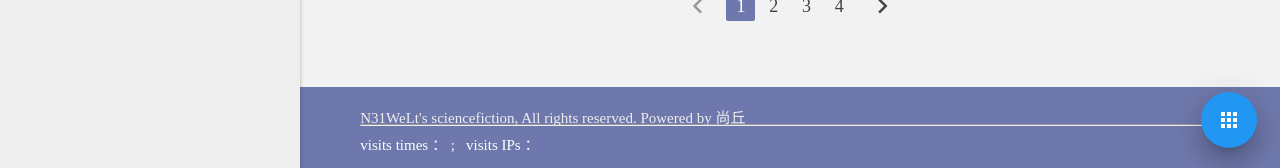
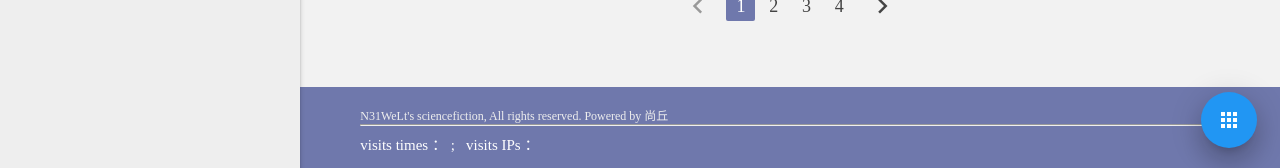
Before and after one commit to keepwalk/keepwalk.github.io, a Jekyll site: the page built from index.html, in a window 1280 px wide and 1357 px high. Shown: the part 1186-1354 px from the top of the window. Built offline with Jekyll 4.4.1, drawn with Linux system fonts in a browser that asks for light colours; the list of posts is cut into pages by our own code; comment, search, counter and statistics services are not loaded.

Commit message:
Update page.sass

```diff
--- a/assets/css/page.sass
+++ b/assets/css/page.sass
@@ -232,8 +232,8 @@ footer
   .footer-message
     height: 10px
     font-family: cursive
-    font-size: 1rem
-    //font-weight: bold
+    font-size: 0.8rem
+    font-weight: normal
     margin: 0
   .visit-statistics
     margin-top: 0px
```
